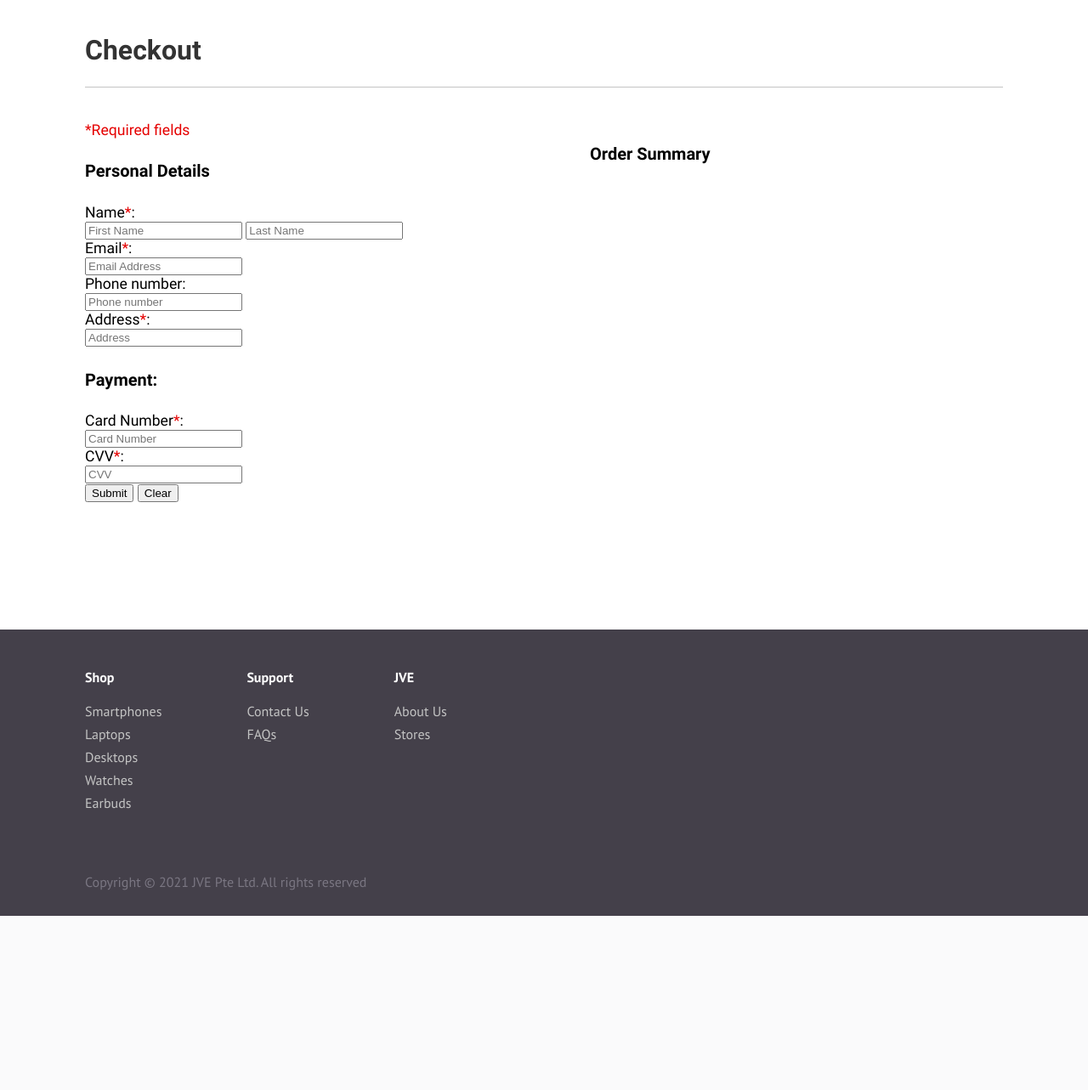
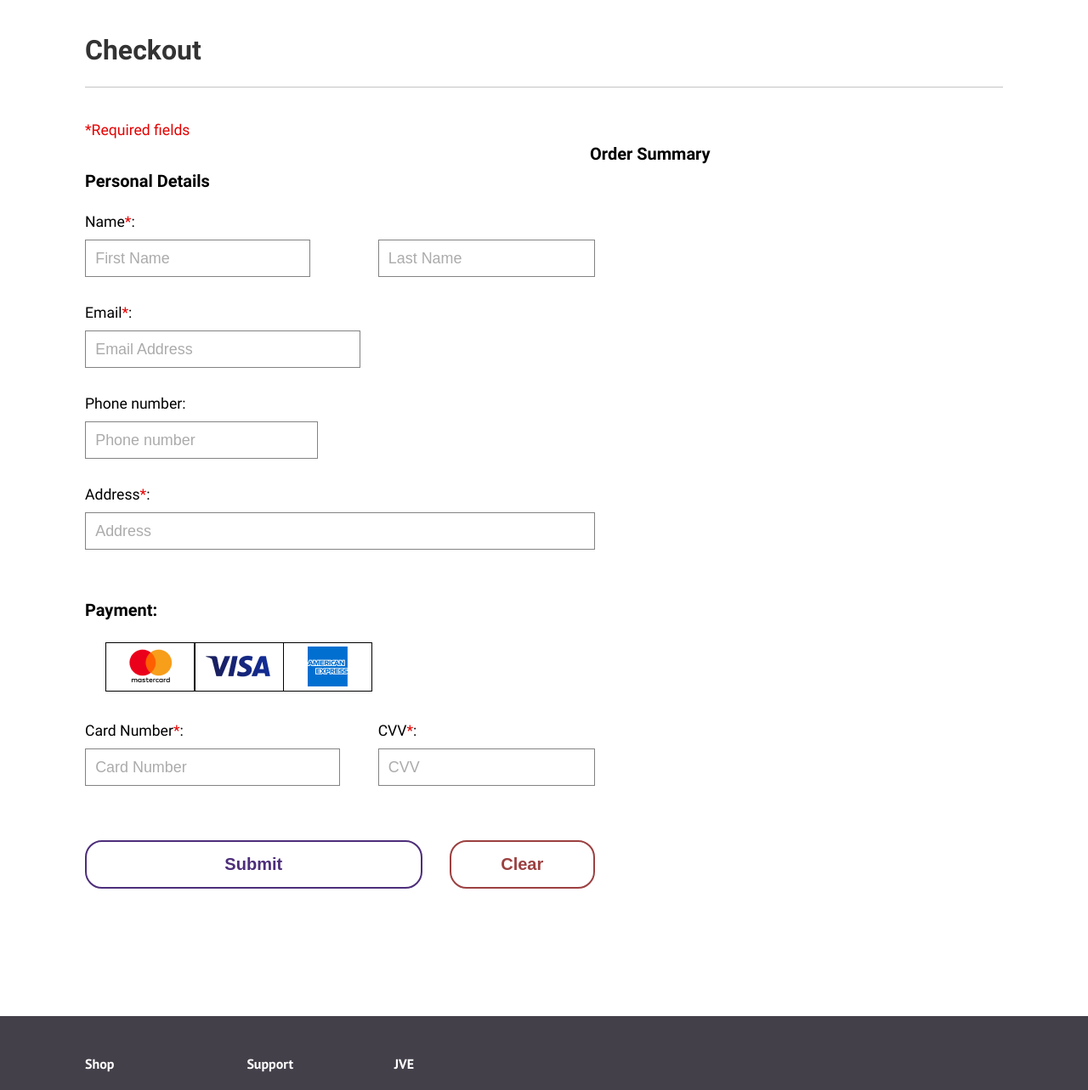
Before and after one commit to Vanessa-24/JVE, a PHP site: page /checkout-page.html in a window 1280 px wide. Shown: the part 50-1333 px from the top of the page at 85% size. Before the commit the page ends 1128 px from the top, so only its background shows below. Run offline with PHP 8.4, Linux system fonts and the light colour scheme.

Commit message:
Updated frontend of checkout

```diff
--- a/checkout-page.html
+++ b/checkout-page.html
@@ -39,8 +39,10 @@
             method="post"
             onsubmit="checkForm()"
           >
-            <div>
+            <!-- Name -->
             <p>Name<span>*</span>:</p>
+            <div class="flex-row">
+              <div class="col first-name flex-row">
                 <input
                   type="text"
                   id="first-name"
@@ -48,6 +50,8 @@
                   placeholder="First Name"
                   required
                 />
+              </div>
+              <div class="col last-name flex-row">
                 <input
                   type="text"
                   id="last-name"
@@ -56,7 +60,9 @@
                   required
                 />
               </div>
-            <div>
+            </div>
+            <!-- Email address -->
+            <div id="email-add">
               <p>Email<span>*</span>:</p>
               <input
                 type="email"
@@ -66,7 +72,8 @@
                 required
               />
             </div>
-            <div>
+            <!-- Phone number -->
+            <div id="#phone-num">
               <p>Phone number:</p>
               <input
                 type="text"
@@ -75,8 +82,9 @@
                 placeholder="Phone number"
               />
             </div>
-            <div>
+            <!-- Address -->
             <p>Address<span>*</span>:</p>
+            <div id="address" class="flex-row">
               <input
                 type="text"
                 id="your-address"
@@ -84,10 +92,18 @@
                 placeholder="Address"
               />
             </div>
+            <!-- Payment -->
             <div>
               <h4>Payment:</h4>
+              <img
+                id="payment-img"
+                src="img/credit-payment.png"
+                alt="Modes of credit payment"
+              />
             </div>
-            <div>
+            <!-- Card details input -->
+            <div class="flex-row">
+              <div class="col card-input">
                 <p>Card Number<span>*</span>:</p>
                 <input
                   type="text"
@@ -95,6 +111,8 @@
                   name="card-no"
                   placeholder="Card Number"
                 />
+              </div>
+              <div class="col cvv-input">
                 <p>CVV<span>*</span>:</p>
                 <input
                   type="text"
@@ -103,7 +121,9 @@
                   placeholder="CVV"
                 />
               </div>
+            </div>
 
+            <div class="buttons-row flex-row">
               <button
                 type="submit"
                 form="customer-form"
@@ -121,6 +141,7 @@
               >
                 Clear
               </button>
+            </div>
           </form>
         </div>
         <div class="order-summary">
--- a/css/checkout.css
+++ b/css/checkout.css
@@ -23,3 +23,104 @@ h4 {
 form span {
   color: #e50000;
 }
+
+/***** Form styling ******/
+form {
+  width: 600px;
+}
+
+.checkout-details input {
+  padding: 0.65rem 0.7rem;
+  border: 1px solid #848383;
+  margin-bottom: 2rem;
+  font-size: 1.12rem;
+}
+
+::placeholder {
+  color: #ababab;
+}
+
+/* Labels */
+.checkout-details p {
+  padding-bottom: 0.7rem;
+}
+
+.flex-row {
+  display: flex;
+}
+
+.col.first-name {
+  flex: 55%;
+}
+
+.col.last-name {
+  flex: 45%;
+  margin-left: 5rem;
+}
+
+input#your-email {
+  width: 300px;
+}
+
+input#your-number {
+  width: 250px;
+}
+
+input#your-address,
+input#first-name,
+input#last-name {
+  flex: 2;
+}
+
+#payment-img {
+  padding: 0 1.5rem 2rem 1.5rem;
+}
+
+input#your-card-no {
+  width: 80%;
+}
+
+.col.card-input {
+  flex: 70%;
+}
+
+.col.cvv-input {
+  flex: 30%;
+}
+
+/* Button stylings */
+.buttons-row {
+  margin-top: 2rem;
+}
+
+.btn {
+  padding: 15px 20px;
+  border-radius: 20px;
+  cursor: pointer;
+  font-weight: bold;
+  font-size: 1.25rem;
+  background: #fff;
+}
+
+.submit-btn {
+  border: 2px solid #4d2e7a;
+  color: #4d2e7a;
+  flex: 70%;
+}
+
+.submit-btn:hover {
+  color: white;
+  background-color: #4d2e7a;
+}
+
+.clear-btn {
+  border: 2px solid #9c4040;
+  color: #9c4040;
+  flex: 30%;
+  margin-left: 2rem;
+}
+
+.clear-btn:hover {
+  color: white;
+  background-color: #9c4040;
+}
```
Also changed, not shown: img/credit-payment.png (added). Lines whose indentation alone changed are shown as unchanged.
